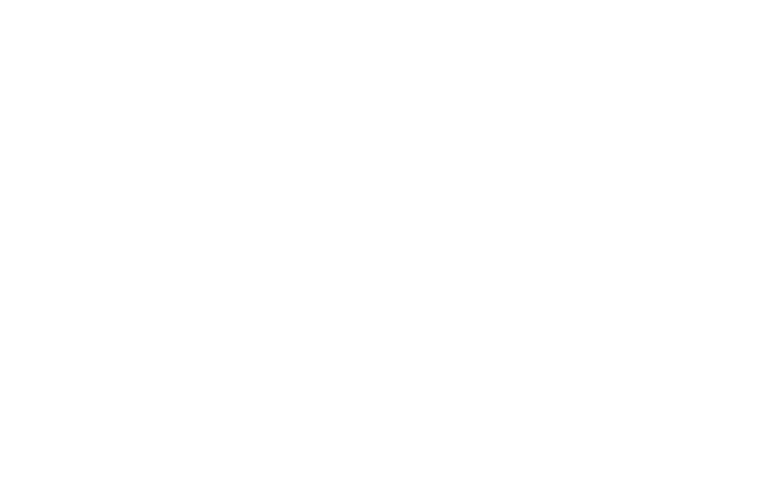
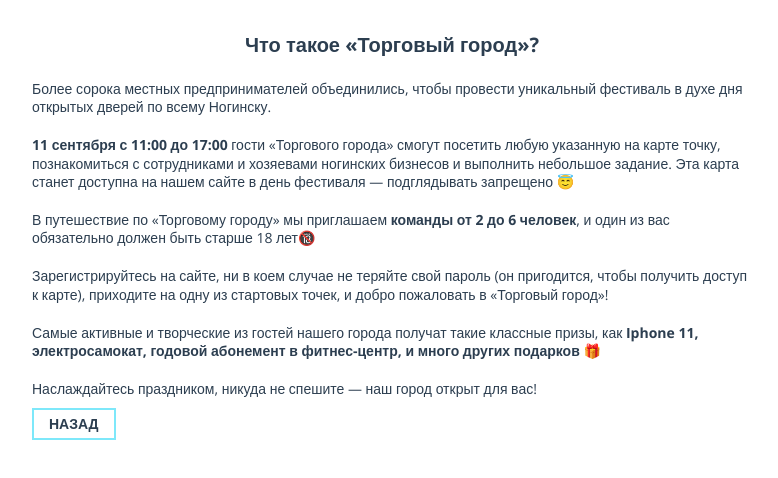
Before and after one commit to pleknos/quest, a Vue app in the folder frontend/: page /about in a window 1280 px wide. Before the commit this address had no page. Shown: the top 478 px of the page, without its empty margins (248-1026 px from the left). Built offline with nearby package versions, Linux system fonts and the light colour scheme.

Commit message:
big update

```diff
--- a/frontend/src/assets/css/common.scss
+++ b/frontend/src/assets/css/common.scss
@@ -15,10 +15,22 @@
 }
 
 
-.agreement {
+.text-container {
   max-width: 720px;
   text-align: left;
   padding: 20px 15px;
+
+  p {
+    line-height: 1.3;
+  }
+
+  b {
+    font-weight: 600;
+  }
+
+  .buttons {
+    display: flex;
+  }
 }
 
 h1 {
--- /dev/null
+++ b/frontend/src/components/About.vue
@@ -0,0 +1,32 @@
+<template>
+  <div class="text-container">
+    <h1>Что такое «Торговый город»?</h1>
+
+    <p>Более сорока местных предпринимателей объединились, чтобы провести уникальный фестиваль в духе дня открытых
+      дверей
+      по всему Ногинску.</p>
+
+    <p><b>11 сентября с 11:00 до 17:00</b> гости «Торгового города» смогут посетить любую указанную на карте точку,
+      познакомиться
+      с сотрудниками и хозяевами ногинских бизнесов и выполнить небольшое задание. Эта карта станет доступна на нашем
+      сайте в день фестиваля — подглядывать запрещено 😇</p>
+
+    <p>В путешествие по «Торговому городу» мы приглашаем <b>команды от 2 до 6 человек</b>, и один из вас обязательно
+      должен
+      быть
+      старше 18 лет🔞</p>
+
+    <p>Зарегистрируйтесь на сайте, ни в коем случае не теряйте свой пароль (он пригодится, чтобы получить доступ к
+      карте), приходите на одну из стартовых точек, и добро пожаловать в «Торговый город»!</p>
+
+    <p>Самые активные и творческие из гостей нашего города получат такие классные призы, как <b>Iphone 11,
+      электросамокат,
+      годовой абонемент в фитнес-центр, и много других подарков 🎁</b></p>
+
+    <p>Наслаждайтесь праздником, никуда не спешите — наш город открыт для вас!</p>
+
+    <div class="buttons">
+      <router-link class="btn btn-prev" to="/">Назад</router-link>
+    </div>
+  </div>
+</template>
--- a/frontend/src/components/Agreement.vue
+++ b/frontend/src/components/Agreement.vue
@@ -1,5 +1,5 @@
 <template>
-  <div class="agreement">
+  <div class="text-container">
     <h1>Пользовательское соглашение</h1>
     <p>Настоящее Соглашение определяет условия использования Пользователями материалов и сервисов сайта
       bogorodsk-fest.ru (далее — «Сайт»).</p>
--- a/frontend/src/components/Home.vue
+++ b/frontend/src/components/Home.vue
@@ -4,6 +4,7 @@
       <router-link to="/register" class="btn" v-if="!user.token">Регистрация</router-link>
       <router-link to="/login" class="btn" v-if="!user.token && isStarted">Войти</router-link>
       <router-link to="/map" class="btn" v-if="user.token && isStarted">Карта</router-link>
+      <router-link to="/about" class="btn" v-if="!user.token  || isStarted">О нас</router-link>
       <div class="home-info" v-if="user.token && !isStarted">
         <h2>Вы успешно зарегистрировались!</h2>
         <p>Теперь вы можете расслабиться и подождать начала фестиваля</p>
--- a/frontend/src/main.js
+++ b/frontend/src/main.js
@@ -8,6 +8,7 @@
 import Map from './components/Map.vue';
 import Agreement from './components/Agreement.vue';
 import Login from './components/Login.vue';
+import About from './components/About.vue';
 import App from './App.vue';
 
 const routes = [
@@ -15,6 +16,7 @@
   { path: '/register', component: Registration },
   { path: '/login', component: Login },
   { path: '/agreement', component: Agreement },
+  { path: '/about', component: About },
 ];
 
 if (store.state.event.isStarted) {
```
